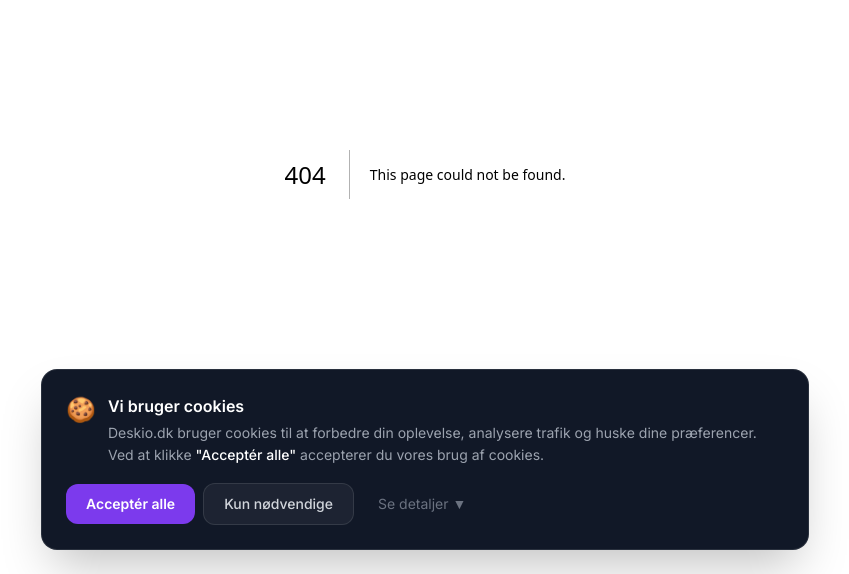
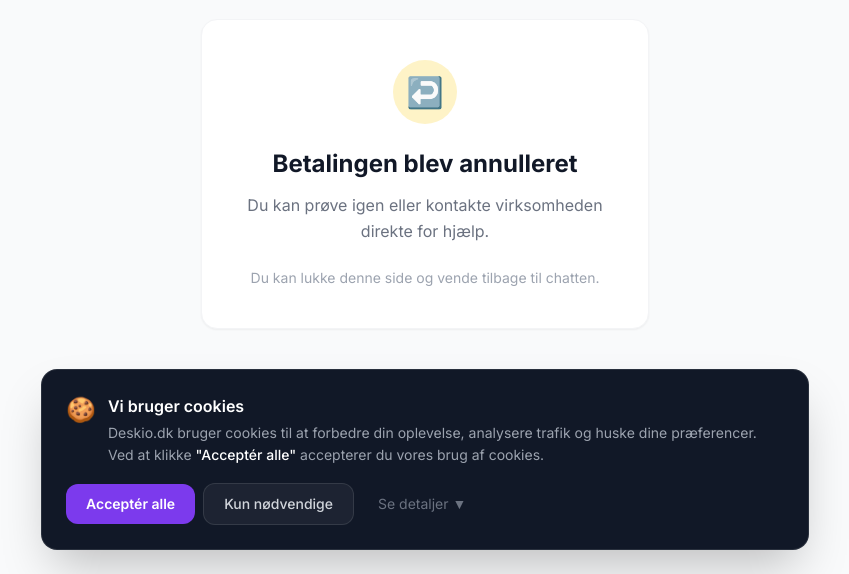
Before and after one commit to RedaDenmark/deskio-landing, a Next.js app: page /payment/cancel in a window 1280 px wide. Before the commit this address had no page. Shown: the part 226-800 px from the top of the page, without its empty margins (215-1064 px from the left). Built offline with nearby package versions, Linux system fonts and the light colour scheme.

Commit message:
Add payment success and cancel pages
Made-with: Cursor

```diff
--- /dev/null
+++ b/app/payment/cancel/page.tsx
@@ -0,0 +1,18 @@
+export default function PaymentCancel() {
+  return (
+    <main className="min-h-screen bg-gray-50 flex items-center justify-center p-6">
+      <div className="bg-white rounded-2xl shadow-sm border border-gray-100 p-10 max-w-md w-full text-center">
+        <div className="w-16 h-16 bg-amber-100 rounded-full flex items-center justify-center mx-auto mb-6">
+          <span className="text-3xl">↩️</span>
+        </div>
+        <h1 className="text-2xl font-bold text-gray-900 mb-3">Betalingen blev annulleret</h1>
+        <p className="text-gray-500 text-base leading-relaxed">
+          Du kan prøve igen eller kontakte virksomheden direkte for hjælp.
+        </p>
+        <p className="text-sm text-gray-400 mt-6">
+          Du kan lukke denne side og vende tilbage til chatten.
+        </p>
+      </div>
+    </main>
+  )
+}
--- /dev/null
+++ b/app/payment/success/page.tsx
@@ -0,0 +1,18 @@
+export default function PaymentSuccess() {
+  return (
+    <main className="min-h-screen bg-gray-50 flex items-center justify-center p-6">
+      <div className="bg-white rounded-2xl shadow-sm border border-gray-100 p-10 max-w-md w-full text-center">
+        <div className="w-16 h-16 bg-green-100 rounded-full flex items-center justify-center mx-auto mb-6">
+          <span className="text-3xl">✅</span>
+        </div>
+        <h1 className="text-2xl font-bold text-gray-900 mb-3">Tak for din betaling</h1>
+        <p className="text-gray-500 text-base leading-relaxed">
+          Din ordre er modtaget og bliver behandlet.
+        </p>
+        <p className="text-sm text-gray-400 mt-6">
+          Du kan lukke denne side og vende tilbage til chatten.
+        </p>
+      </div>
+    </main>
+  )
+}
```
